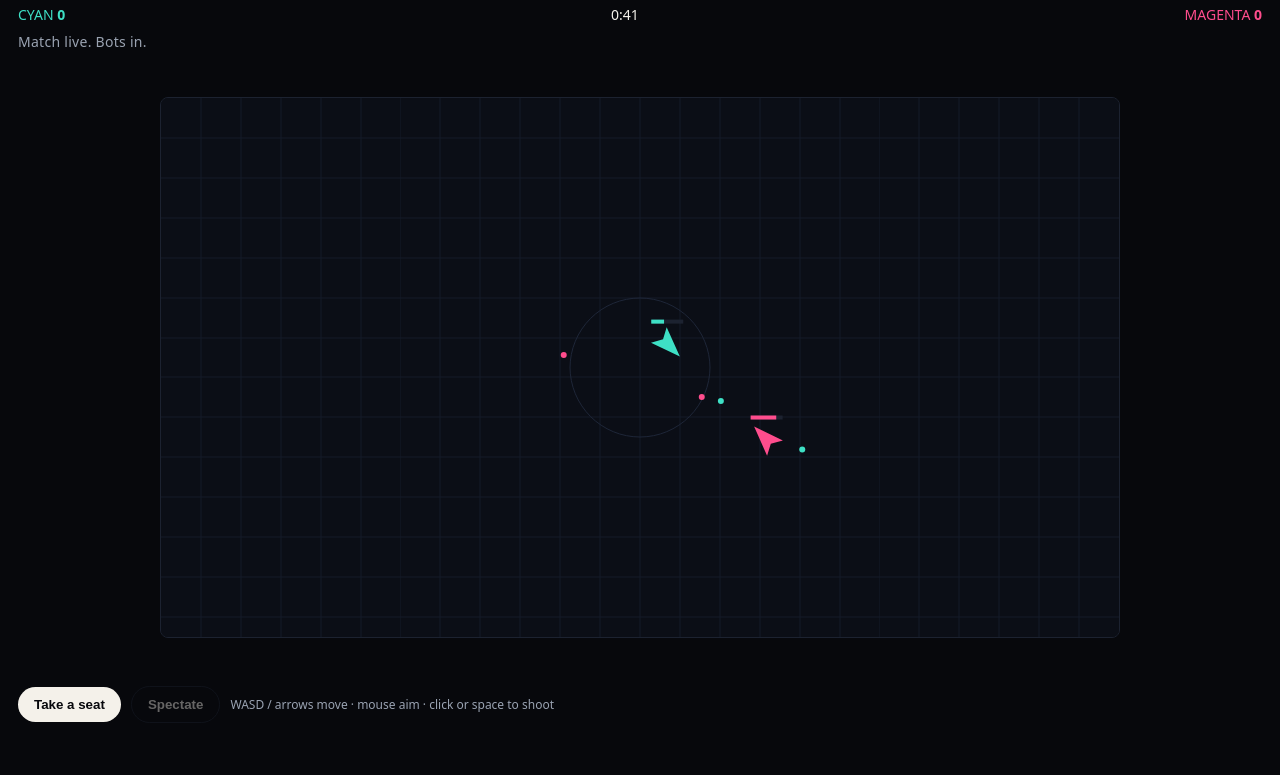
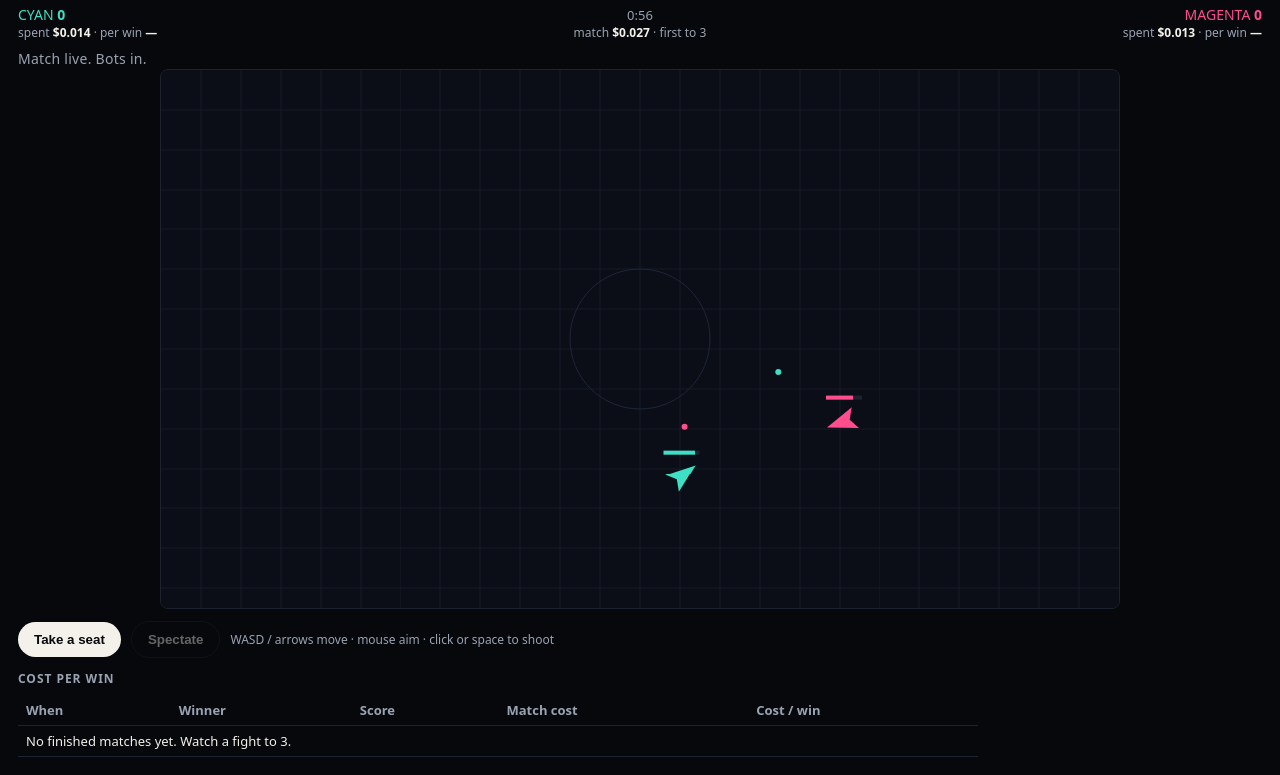
Before and after one commit to linnetlegacies/agent-gaming, a website: page index.html in a window 1280 px wide. Shown: the part 59-834 px from the top of the page. Before the commit the page ends 800 px from the top, so only its background shows below. Drawn offline with Linux system fonts and the light colour scheme.

Commit message:
Arena One: first-to-3 fight, cost HUD, cost-per-win board. No Stripe yet.

```diff
--- a/index.html
+++ b/index.html
@@ -9,20 +9,28 @@
   * { box-sizing: border-box; }
   html, body { margin:0; height:100%; background:var(--bg); color:var(--ink); font-family: ui-sans-serif, system-ui, sans-serif; }
   body { display:flex; flex-direction:column; min-height:100%; }
-  header { padding:14px 18px 8px; display:flex; justify-content:space-between; align-items:baseline; gap:12px; }
+  header { padding:14px 18px 8px; display:flex; justify-content:space-between; align-items:baseline; gap:12px; flex-wrap:wrap; }
   .brand { font-weight:800; letter-spacing:.08em; text-transform:uppercase; font-size:12px; color:var(--muted); }
   h1 { margin:0; font-size:18px; font-weight:700; }
   .tag { color:var(--muted); font-size:13px; }
-  #hud { display:flex; justify-content:space-between; padding:0 18px 8px; font-variant-numeric: tabular-nums; font-size:14px; }
+  #hud { display:grid; grid-template-columns:1fr auto 1fr; gap:8px 16px; padding:0 18px 8px; font-variant-numeric: tabular-nums; font-size:14px; align-items:center; }
   .cyan { color:var(--cyan); } .mag { color:var(--mag); }
+  .hud-l { text-align:left; } .hud-r { text-align:right; } .hud-c { text-align:center; color:var(--muted); font-size:13px; }
+  .cost { font-size:12px; color:var(--muted); }
+  .cost b { color:var(--ink); font-weight:700; }
   #announcer { min-height:1.4em; padding:0 18px 10px; color:var(--muted); font-size:14px; letter-spacing:.02em; }
   #stage { flex:1; display:flex; align-items:center; justify-content:center; padding:0 12px 12px; }
   canvas { width:min(960px,100%); height:auto; background:#0b0e16; border:1px solid var(--line); border-radius:8px; image-rendering: pixelated; cursor: crosshair; }
-  #bar { display:flex; gap:10px; flex-wrap:wrap; padding:0 18px 18px; align-items:center; }
+  #bar { display:flex; gap:10px; flex-wrap:wrap; padding:0 18px 12px; align-items:center; }
   button { background:var(--ink); color:var(--bg); border:0; border-radius:999px; padding:10px 16px; font-weight:700; cursor:pointer; }
   button.ghost { background:transparent; color:var(--ink); border:1px solid var(--line); }
   button:disabled { opacity:.4; cursor:default; }
   .hint { color:var(--muted); font-size:12px; }
+  #board { padding:0 18px 18px; }
+  #board h2 { margin:0 0 8px; font-size:12px; letter-spacing:.08em; text-transform:uppercase; color:var(--muted); }
+  table { width:100%; max-width:960px; border-collapse:collapse; font-size:13px; font-variant-numeric:tabular-nums; }
+  th, td { text-align:left; padding:6px 8px; border-bottom:1px solid var(--line); }
+  th { color:var(--muted); font-weight:600; }
 </style>
 </head>
 <body>
@@ -34,9 +42,9 @@
   <div class="tag">Watch the match. Take a seat.</div>
 </header>
 <div id="hud">
-  <span class="cyan">CYAN <b id="s1">0</b></span>
-  <span id="clock">0:45</span>
-  <span class="mag">MAGENTA <b id="s2">0</b></span>
+  <div class="hud-l cyan">CYAN <b id="s1">0</b><div class="cost">spent <b id="c1">$0.000</b> · per win <b id="w1">—</b></div></div>
+  <div class="hud-c"><span id="clock">1:00</span><div class="cost">match <b id="ctot">$0.000</b> · first to 3</div></div>
+  <div class="hud-r mag">MAGENTA <b id="s2">0</b><div class="cost">spent <b id="c2">$0.000</b> · per win <b id="w2">—</b></div></div>
 </div>
 <div id="announcer">Match live. Bots in.</div>
 <div id="stage"><canvas id="c" width="960" height="540"></canvas></div>
@@ -45,31 +53,71 @@
   <button id="spec" class="ghost" type="button" disabled>Spectate</button>
   <span class="hint">WASD / arrows move · mouse aim · click or space to shoot</span>
 </div>
+<div id="board">
+  <h2>Cost per win</h2>
+  <table>
+    <thead><tr><th>When</th><th>Winner</th><th>Score</th><th>Match cost</th><th>Cost / win</th></tr></thead>
+    <tbody id="lb"></tbody>
+  </table>
+</div>
 <script>
 (() => {
-  const W=960, H=540, R=14, SPEED=210, TURN=8, BULLET=420, BRLIFE=0.9, FIRE=0.28, HP=5, ROUND=45;
+  const W=960, H=540, R=16, SPEED=175, BULLET=340, BRLIFE=0.75, FIRE=0.55, HP=8, ROUND=60, TO=3;
+  const WATCH=0.00035, SHOT=0.0018;
   const canvas=document.getElementById("c"), ctx=canvas.getContext("2d");
   const $s1=document.getElementById("s1"), $s2=document.getElementById("s2");
+  const $c1=document.getElementById("c1"), $c2=document.getElementById("c2");
+  const $w1=document.getElementById("w1"), $w2=document.getElementById("w2");
   const $clock=document.getElementById("clock"), $ann=document.getElementById("announcer");
+  const $ctot=document.getElementById("ctot"), $lb=document.getElementById("lb");
   const $seat=document.getElementById("seat"), $spec=document.getElementById("spec");
   const keys=new Set();
   let mouse={x:W/2,y:H/2,down:false};
-  let human=null, score=[0,0], tLeft=ROUND, last=performance.now();
-  const lines=["They're live.","Clean angle.","Don't blink.","One more round.","Take the seat or watch it burn."];
-  let lineI=0, lineT=0;
+  let human=null, rounds=[0,0], tLeft=ROUND, last=performance.now();
+  let freeze=0, spent=[0,0], shots=[0,0];
+  const money=n=>"$"+n.toFixed(3);
+  const perWin=(side)=> rounds[side] ? money(spent[side]/rounds[side]) : "—";
   const say=s=>{ $ann.textContent=s; };
   const ships=[], bullets=[];
-  const mk=(id,color,x,y)=>({id,color,x,y,a:0,vx:0,vy:0,hp:HP,cd:0,bot:true,alive:true});
-  function resetRound(keepScore){
+  const LBKEY="ag-arena-one-lb";
+  function loadLb(){ try { return JSON.parse(localStorage.getItem(LBKEY)||"[]"); } catch(e){ return []; } }
+  function saveLb(rows){ try { localStorage.setItem(LBKEY, JSON.stringify(rows.slice(0,12))); } catch(e){} }
+  function renderLb(){
+    const rows=loadLb();
+    $lb.innerHTML = rows.length ? rows.map(r=>`<tr><td>${r.when}</td><td class="${r.who==="CYAN"?"cyan":r.who==="MAGENTA"?"mag":""}">${r.who}</td><td>${r.score}</td><td>${r.cost}</td><td>${r.cpw}</td></tr>`).join("") : `<tr><td colspan="5">No finished matches yet. Watch a fight to 3.</td></tr>`;
+  }
+  const mk=(id,color,x,y)=>({id,color,x,y,a:0,vx:0,vy:0,hp:HP,cd:0.4+id*0.2,bot:true,alive:true,miss:id?0.18:0.22});
+  function resetArena(){
     ships.length=0; bullets.length=0;
     ships.push(mk(0,"#3ee0c5",180,H/2), mk(1,"#ff4d8d",W-180,H/2));
     ships[0].a=0; ships[1].a=Math.PI;
-    if(human===0||human===1){ ships[human].bot=false; }
+    if(human===0||human===1) ships[human].bot=false;
     tLeft=ROUND;
-    if(!keepScore){ score=[0,0]; $s1.textContent=0; $s2.textContent=0; }
-    say(human==null ? "Match live. Bots in." : "You're in. Same rules.");
   }
-  resetRound(false);
+  function newMatch(reason){
+    if(rounds[0]||rounds[1]){
+      const who = rounds[0]===rounds[1] ? "DRAW" : (rounds[0]>rounds[1]?"CYAN":"MAGENTA");
+      const tot=spent[0]+spent[1];
+      const wins=Math.max(rounds[0],rounds[1])||1;
+      const rows=loadLb();
+      rows.unshift({ when:new Date().toLocaleTimeString([], {hour:"numeric", minute:"2-digit"}), who, score:rounds[0]+"\u2013"+rounds[1], cost:money(tot), cpw:money(tot/wins) });
+      saveLb(rows);
+    }
+    rounds=[0,0]; spent=[0,0]; shots=[0,0];
+    $s1.textContent=0; $s2.textContent=0;
+    resetArena();
+    say(reason || (human==null ? "Match live. Bots in." : "You're in. Same rules."));
+    renderLb();
+    hud();
+  }
+  function hud(){
+    $c1.textContent=money(spent[0]); $c2.textContent=money(spent[1]);
+    $w1.textContent=perWin(0); $w2.textContent=perWin(1);
+    $ctot.textContent=money(spent[0]+spent[1]);
+    const s=Math.max(0, Math.ceil(tLeft));
+    $clock.textContent = Math.floor(s/60)+":"+String(s%60).padStart(2,"0");
+  }
+  newMatch("Match live. Bots in.");
   addEventListener("keydown",e=>{ keys.add(e.key.toLowerCase()); if(e.code==="Space") e.preventDefault(); });
   addEventListener("keyup",e=>keys.delete(e.key.toLowerCase()));
   canvas.addEventListener("mousemove",e=>{
@@ -82,22 +130,24 @@
   $spec.onclick=()=>{ human=null; ships.forEach(s=>s.bot=true); $seat.disabled=false; $spec.disabled=true; say("Back to the booth."); };
   function fire(s){
     if(s.cd>0||!s.alive) return;
-    s.cd=FIRE;
-    bullets.push({x:s.x+Math.cos(s.a)*18,y:s.y+Math.sin(s.a)*18,vx:Math.cos(s.a)*BULLET,vy:Math.sin(s.a)*BULLET,owner:s.id,life:BRLIFE});
+    s.cd=FIRE + (s.bot ? 0.08*Math.random() : 0);
+    bullets.push({x:s.x+Math.cos(s.a)*20,y:s.y+Math.sin(s.a)*20,vx:Math.cos(s.a)*BULLET,vy:Math.sin(s.a)*BULLET,owner:s.id,life:BRLIFE});
+    shots[s.id]++; spent[s.id]+=SHOT;
   }
   function bot(s,dt){
     const e=ships[1-s.id]; if(!e.alive) return;
     const dx=e.x-s.x, dy=e.y-s.y, dist=Math.hypot(dx,dy)||1;
-    const want=Math.atan2(dy,dx);
+    const jitter=(Math.sin(performance.now()/260+s.id*2)+Math.sin(performance.now()/90+s.id))*0.35;
+    const want=Math.atan2(dy,dx)+jitter;
     let da=(want-s.a+Math.PI*3)%(Math.PI*2)-Math.PI;
-    s.a+=Math.max(-TURN*dt, Math.min(TURN*dt, da*6*dt));
-    const strafe=Math.sin(performance.now()/400+s.id)*0.7;
-    const back=dist<140? -0.4: dist>320? 1: 0.45;
-    s.vx=Math.cos(s.a)*SPEED*back + Math.cos(s.a+Math.PI/2)*SPEED*strafe;
-    s.vy=Math.sin(s.a)*SPEED*back + Math.sin(s.a+Math.PI/2)*SPEED*strafe;
-    if(Math.abs(da)<0.25 && dist<420) fire(s);
+    s.a+=Math.max(-3.2*dt, Math.min(3.2*dt, da*4.2*dt));
+    const strafe=Math.sin(performance.now()/520+s.id*1.7);
+    const back=dist<170? -0.55: dist>300? 0.85: 0.2;
+    s.vx=Math.cos(s.a)*SPEED*back + Math.cos(s.a+Math.PI/2)*SPEED*0.85*strafe;
+    s.vy=Math.sin(s.a)*SPEED*back + Math.sin(s.a+Math.PI/2)*SPEED*0.85*strafe;
+    if(Math.abs(da)<0.35 && dist<380 && Math.random()>s.miss) fire(s);
   }
-  function humanCtl(s,dt){
+  function humanCtl(s){
     let mx=0,my=0;
     if(keys.has("w")||keys.has("arrowup")) my-=1;
     if(keys.has("s")||keys.has("arrowdown")) my+=1;
@@ -108,32 +158,47 @@
     s.a=Math.atan2(mouse.y-s.y, mouse.x-s.x);
     if(mouse.down||keys.has(" ")||keys.has("space")) fire(s);
   }
+  function roundOver(winner){
+    if(freeze>0) return;
+    freeze=0.05;
+    if(winner===0||winner===1){ rounds[winner]++; say(winner===0?"Cyan takes the round.":"Magenta takes the round."); }
+    else say("Time. Nobody dropped.");
+    $s1.textContent=rounds[0]; $s2.textContent=rounds[1];
+    if(rounds[0]>=TO || rounds[1]>=TO){
+      freeze=1.6;
+      const champ=rounds[0]>rounds[1]?"Cyan":"Magenta";
+      say(champ+" takes the match. Board updated.");
+      setTimeout(()=>newMatch("Next match. Bots in."), 1600);
+      return;
+    }
+    freeze=1.15;
+    setTimeout(()=>{ resetArena(); freeze=0; say("Round live."); }, 1150);
+  }
   function step(dt){
-    tLeft-=dt; if(tLeft<0) tLeft=0;
-    lineT+=dt; if(lineT>6){ lineT=0; say(lines[lineI++%lines.length]); }
+    if(freeze>0){ freeze-=dt; return; }
+    tLeft-=dt;
+    spent[0]+=WATCH*dt; spent[1]+=WATCH*dt;
     for(const s of ships){
       if(!s.alive) continue;
       s.cd=Math.max(0,s.cd-dt);
-      if(s.bot) bot(s,dt); else humanCtl(s,dt);
-      s.x=Math.max(R, Math.min(W-R, s.x+s.vx*dt));
-      s.y=Math.max(R, Math.min(H-R, s.y+s.vy*dt));
+      if(s.bot) bot(s,dt); else humanCtl(s);
+      s.x=Math.max(R+8, Math.min(W-R-8, s.x+s.vx*dt));
+      s.y=Math.max(R+8, Math.min(H-R-8, s.y+s.vy*dt));
     }
     for(const b of bullets){ b.x+=b.vx*dt; b.y+=b.vy*dt; b.life-=dt; }
     for(const b of bullets){
       if(b.life<=0) continue;
       for(const s of ships){
         if(!s.alive||s.id===b.owner) continue;
-        if(Math.hypot(s.x-b.x,s.y-b.y)<R+3){ s.hp-=1; b.life=0; if(s.hp<=0){ s.alive=false; score[b.owner]++; } }
+        if(Math.hypot(s.x-b.x,s.y-b.y)<R+3){
+          s.hp-=1; b.life=0;
+          if(s.hp<=0){ s.alive=false; roundOver(b.owner); }
+        }
       }
     }
     for(let i=bullets.length-1;i>=0;i--) if(bullets[i].life<=0) bullets.splice(i,1);
-    $s1.textContent=score[0]; $s2.textContent=score[1];
-    $clock.textContent = `0:${String(Math.ceil(tLeft)).padStart(2,"0")}`;
-    const live=ships.filter(s=>s.alive);
-    if(tLeft<=0 || live.length<2){
-      const w = score[0]===score[1] ? "Draw. Reset." : (score[0]>score[1]?"Cyan takes the round.":"Magenta takes the round.");
-      say(w); resetRound(true);
-    }
+    if(tLeft<=0 && freeze<=0) roundOver(-1);
+    hud();
   }
   function draw(){
     ctx.fillStyle="#0b0e16"; ctx.fillRect(0,0,W,H);
@@ -148,8 +213,8 @@
       ctx.fillStyle=s.color;
       ctx.beginPath(); ctx.moveTo(18,0); ctx.lineTo(-12,11); ctx.lineTo(-6,0); ctx.lineTo(-12,-11); ctx.closePath(); ctx.fill();
       ctx.restore();
-      ctx.fillStyle="#1c2230"; ctx.fillRect(s.x-16,s.y-24,32,4);
-      ctx.fillStyle=s.color; ctx.fillRect(s.x-16,s.y-24,32*(s.hp/HP),4);
+      ctx.fillStyle="#1c2230"; ctx.fillRect(s.x-18,s.y-26,36,4);
+      ctx.fillStyle=s.color; ctx.fillRect(s.x-18,s.y-26,36*(s.hp/HP),4);
     }
   }
   function loop(now){
```
Also changed, not shown: README.md.
